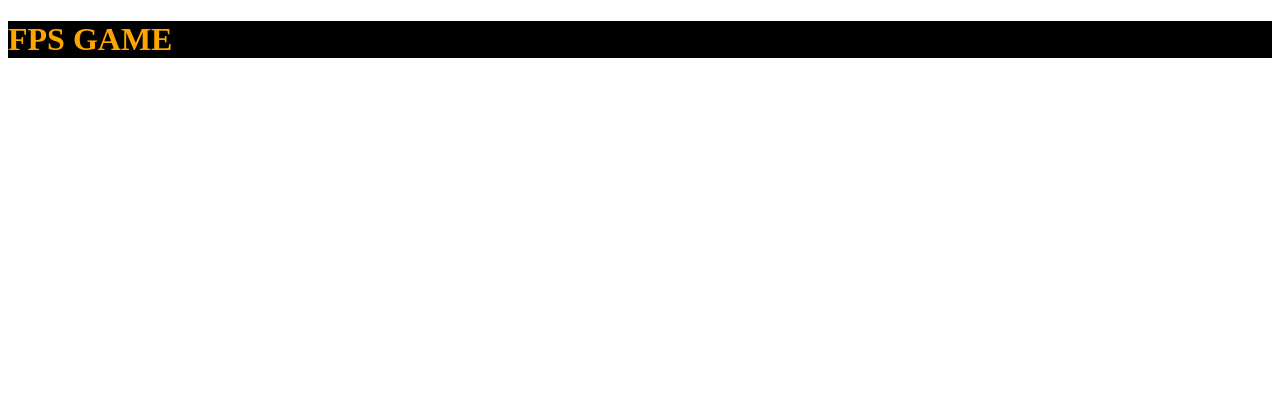
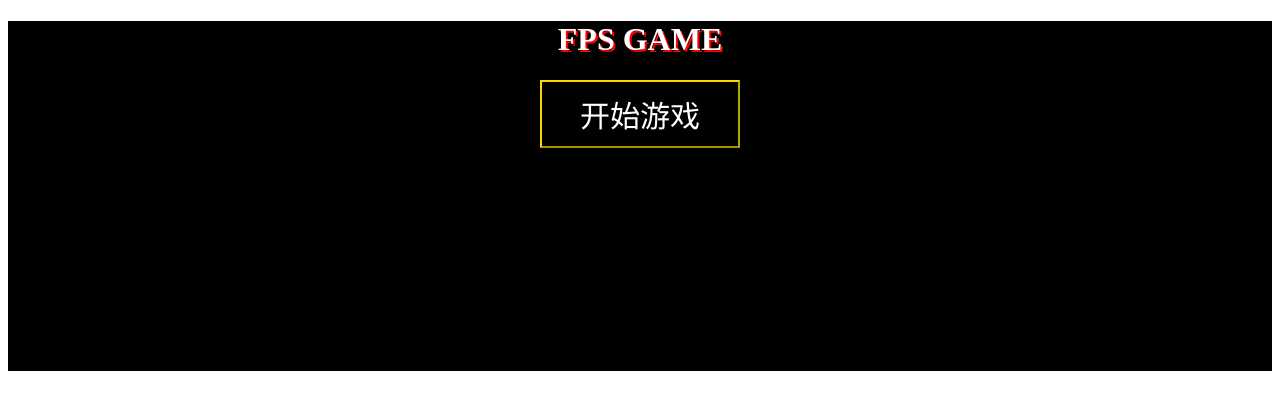
Before and after one commit to cht-blog/fps-game.github.io, a plain HTML site: page index.html in a window 1280 px wide. Drawn offline with Linux system fonts and the light colour scheme.

Commit message:
Update index.html

```diff
--- a/index.html
+++ b/index.html
@@ -9,17 +9,48 @@
     <meta name="author" content="acw-cht">
     <title>FPS-GAME</title>
     <script>/*JS*/
-
+    	function start_game(){
+        document.getElementById("start").remove();
+			document.getElementById("start2").remove();
+        }
     </script>
     <style>/*CSS*/
      	h1.head
       {
-        color: orange;
+        color: white;
         background:black;
+        text-shadow:2px 2px #FF0000;
+        text-align:center;
+      }
+      	button.start
+      {
+        color: white;
+        font-size:30px;
+        background:black;
+        border-color:gold;
+        border-right-color:yellow;
+        text-align:center;
+
+        height:68px;
+        width:200px
+      }
+      .center
+      {
+        text-align:center;
+      }
+      .background
+      {
+        background-color:black;
+        height:350px;
       }
     </style>
   </head>
   <body>
-    <h1 class = head> FPS GAME </h1>
+    <div class = "background">
+      <h1 class = "head",  id = "start"> FPS GAME </h1>
+      <div class = "center">
+          <button id = "start2", class = "start", onclick = "start_game()"> 开始游戏 </button>
+      </div>
+    </div>
   </body>
 </html>
```
